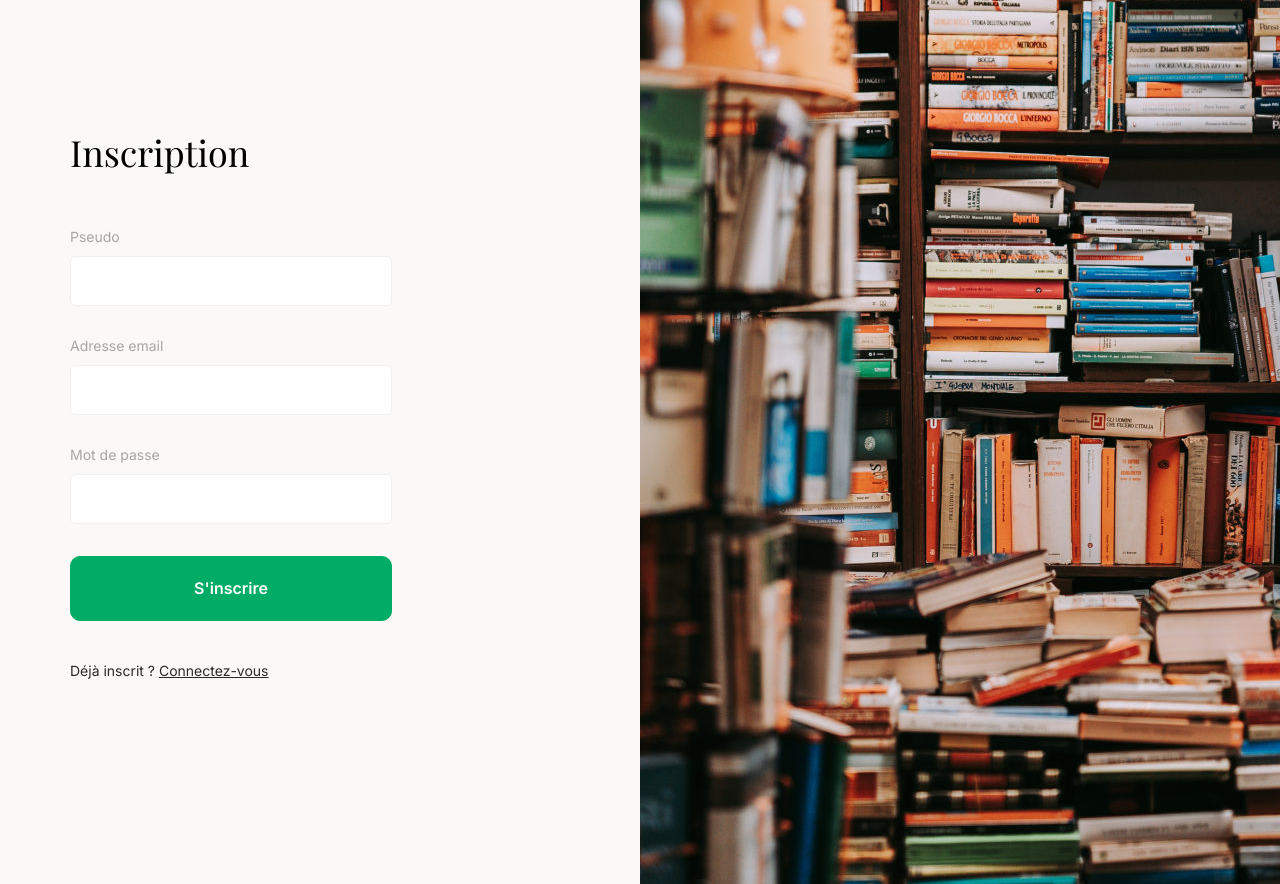
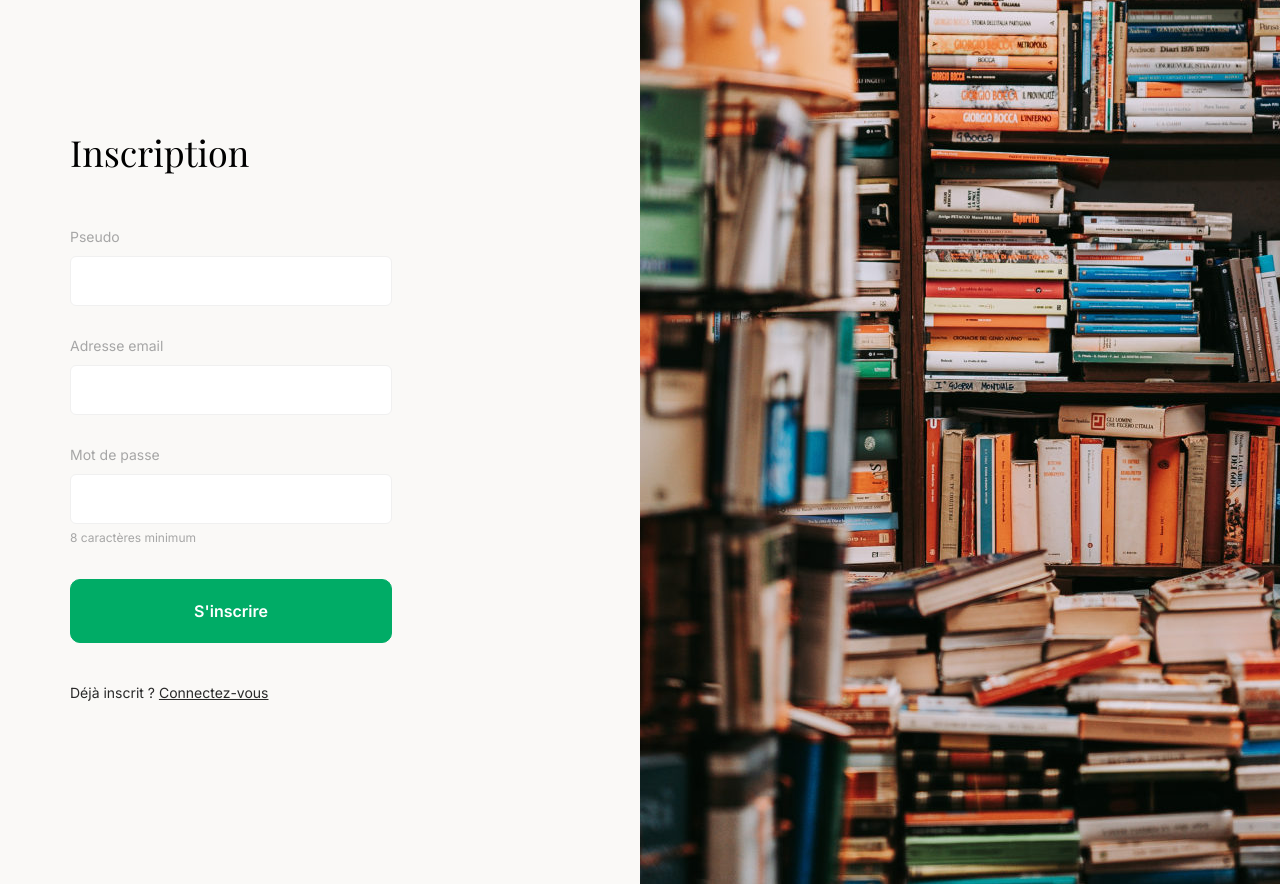
Before and after one commit to l3miage-allouchn/tomtroc, a PHP site: template src/Views/auth/register.php in a window 1280 px wide. Shown: the part 81-965 px from the top of the page. Run offline with PHP 8.4, Linux system fonts and the light colour scheme; the template is opened without the code that fills it, so the values that code supplies are empty.

Commit message:
feat(auth): 8 caractères minimum affichés et imposés sur les champs mot de passe

```diff
--- a/public/css/style.css
+++ b/public/css/style.css
@@ -216,6 +216,13 @@ img {
     margin: 0 0 24px;
     color: var(--color-danger);
     font-size: 14px;
+}
+
+/* petit texte d'aide sous un champ ("8 caractères minimum") */
+.form-hint {
+    margin: 6px 0 0;
+    color: var(--color-grey);
+    font-size: 12px;
 }
 
 /* =========================================================
--- a/src/Views/auth/register.php
+++ b/src/Views/auth/register.php
@@ -21,7 +21,9 @@
 
             <div class="form-field">
                 <label for="password" class="form-label">Mot de passe</label>
-                <input type="password" id="password" name="password" class="form-input" autocomplete="new-password" required>
+                <input type="password" id="password" name="password" class="form-input"
+                       minlength="8" autocomplete="new-password" aria-describedby="password-hint" required>
+                <p id="password-hint" class="form-hint">8 caractères minimum</p>
             </div>
 
             <button type="submit" class="button button--block">S'inscrire</button>
--- a/src/Views/users/account.php
+++ b/src/Views/users/account.php
@@ -25,8 +25,8 @@
 
             <div class="form-field">
                 <label for="password" class="form-label">Mot de passe</label>
-                <input type="password" id="password" name="password" class="form-input form-input--grey" placeholder="••••••••" autocomplete="new-password" aria-describedby="password-help">
-                <p id="password-help" class="visually-hidden">Laissez vide pour garder votre mot de passe actuel.</p>
+                <input type="password" id="password" name="password" class="form-input form-input--grey" placeholder="••••••••" minlength="8" autocomplete="new-password" aria-describedby="password-help">
+                <p id="password-help" class="form-hint">8 caractères minimum. Laissez vide pour garder votre mot de passe actuel.</p>
             </div>
 
             <div class="form-field">
```
